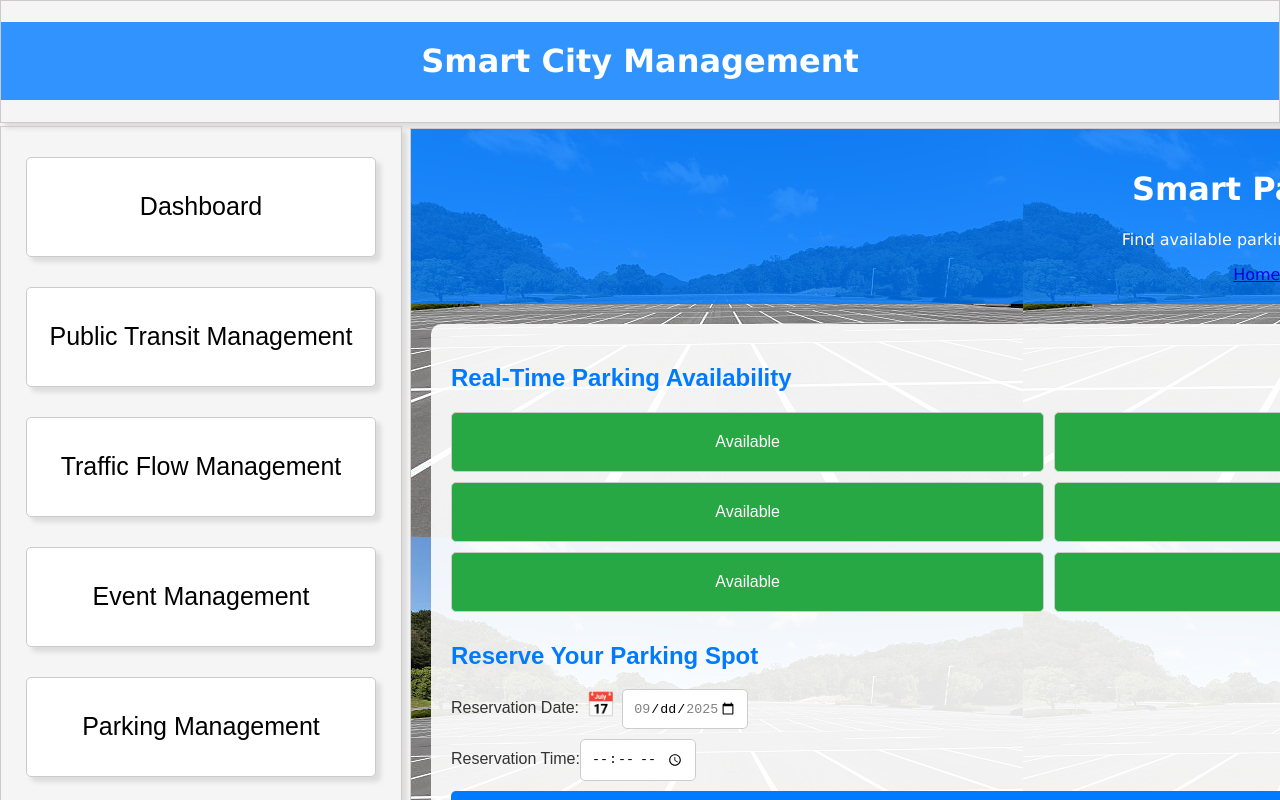
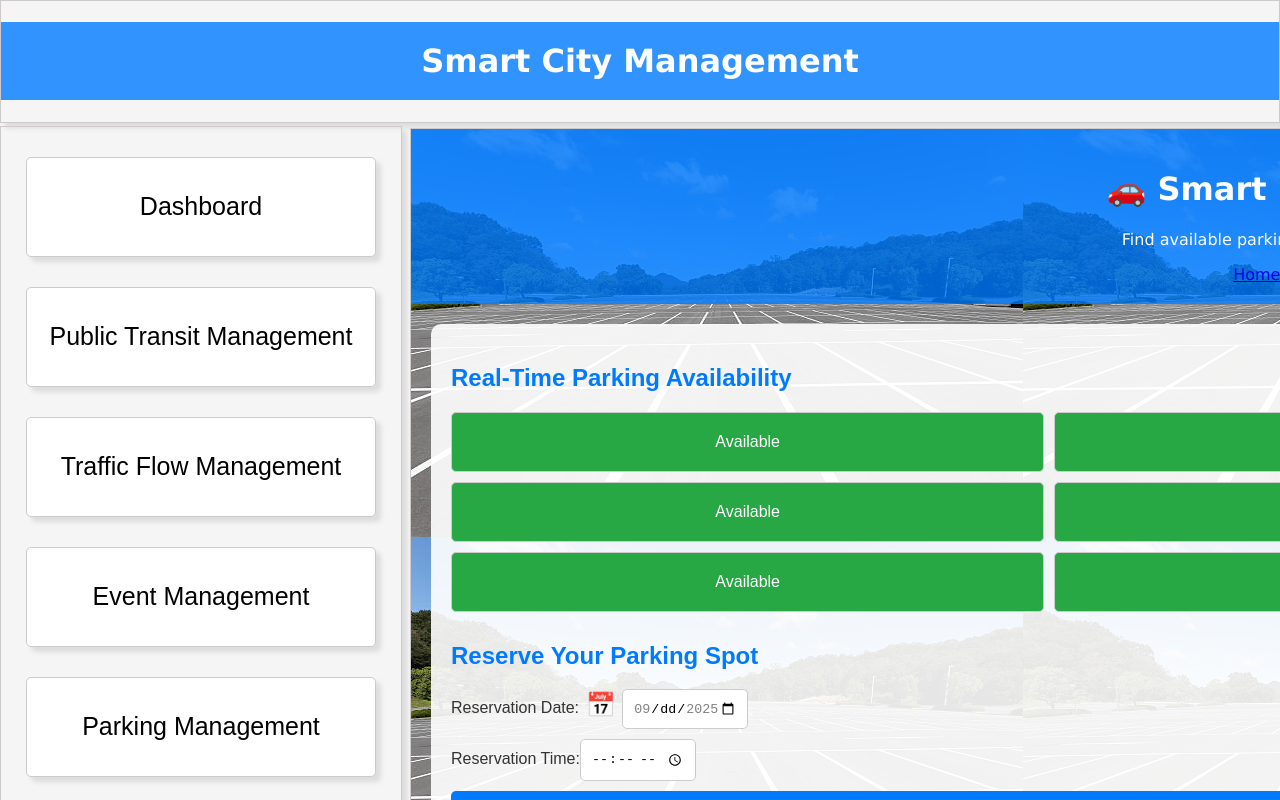
Before and after one commit to Sai-vikas-Ambati/Smart-City-Management-full-stack, a React (Vite) app: page / in a window 1280 px wide. Both pictures are taken after a click on the button "Parking Management". Shown: the top 800 px of the page. Built offline with nearby package versions, Linux system fonts and the light colour scheme.

Commit message:
style: updated heading with emoji

```diff
--- a/src/smart_parking/Parking_Management_App.jsx
+++ b/src/smart_parking/Parking_Management_App.jsx
@@ -107,7 +107,8 @@ function App() {
     <Router>
       <div className="App" style={{ backgroundImage: `url(${parkingLotImage})` }}>
         <header className = "heading">
-          <h1>Smart Parking Solutions</h1>
+          <h1>🚗 Smart Parking Solutions</h1>
+
           <p>Find available parking spaces in real-time and save time!</p>
           <nav>
             <Link to="/">Home</Link> | <Link to="/wallet-balance">Check Wallet Balance</Link>
```
